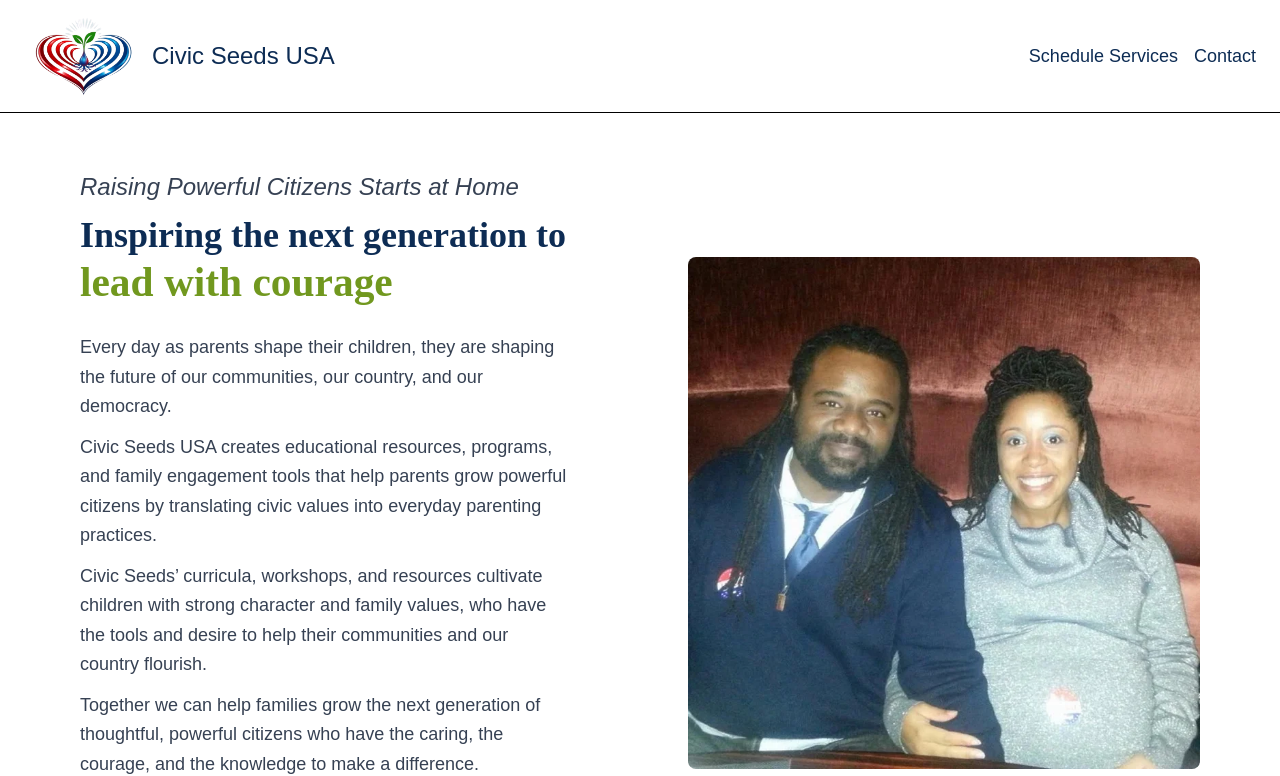
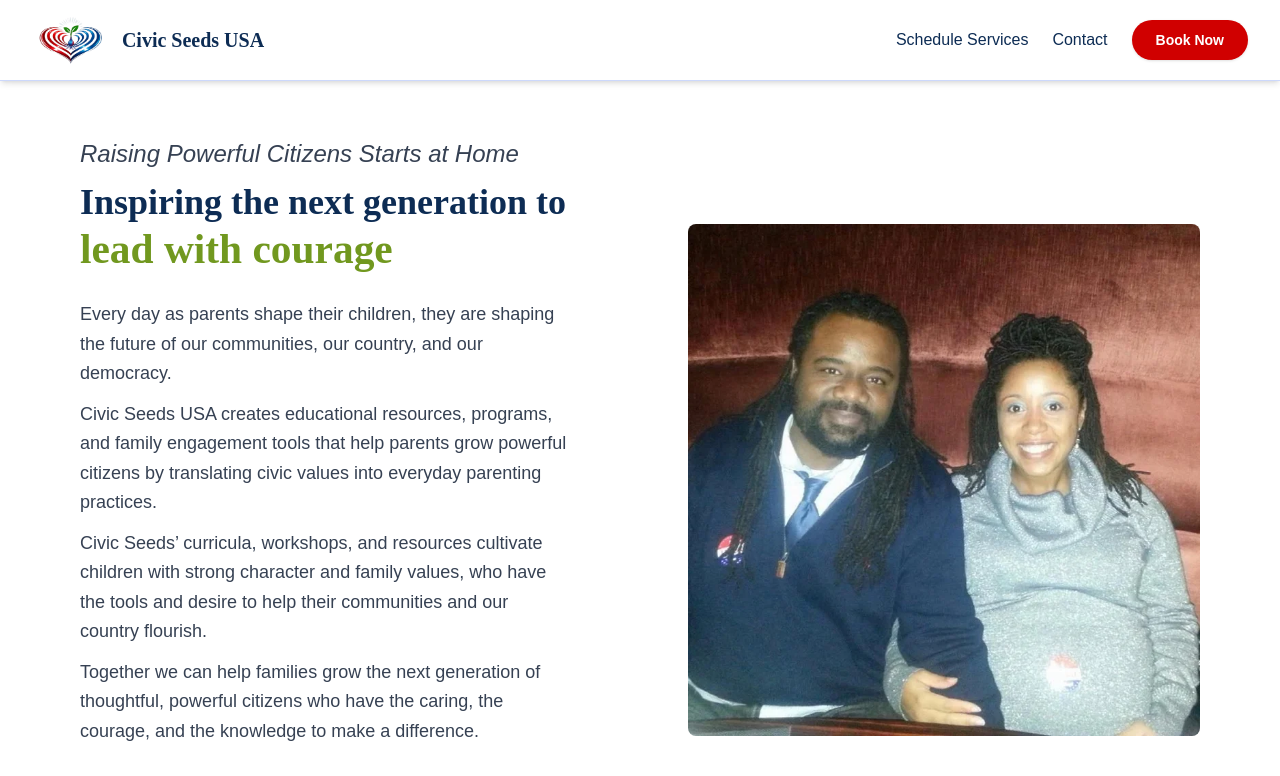
Before and after one commit to bdubbs11/Civic-Seeds-USA, a React (Vite) app: page / in a window 1280 px wide. Shown: the top 776 px of the page. Built offline with nearby package versions, Linux system fonts and the light colour scheme; no server answers.

Commit message:
Refactor: navbar and work with deitra section.

```diff
--- a/src/components/Layout.jsx
+++ b/src/components/Layout.jsx
@@ -1,34 +1,81 @@
-import React from 'react';
-import { Outlet, Link } from 'react-router-dom';
+import React, { useEffect, useRef, useState } from 'react';
+import { motion } from 'framer-motion';
+import { Link, Outlet, useLocation, useNavigate } from 'react-router-dom';
+
+const MotionNav = motion.nav;
 
 function Layout() {
+  const [navVisible, setNavVisible] = useState(true);
+  const lastScrollY = useRef(0);
+  const navigate = useNavigate();
+  const { pathname } = useLocation();
+
+  useEffect(() => {
+    const onScroll = () => {
+      const y = window.scrollY;
+      const prev = lastScrollY.current;
+      if (y > prev && y > 100) setNavVisible(false);
+      else setNavVisible(true);
+      lastScrollY.current = y;
+    };
+    window.addEventListener('scroll', onScroll, { passive: true });
+    return () => window.removeEventListener('scroll', onScroll);
+  }, []);
+
+  const goHome = () => {
+    if (pathname !== '/') navigate('/');
+    else window.scrollTo({ top: 0, behavior: 'smooth' });
+  };
+
   return (
     <div className="flex min-h-screen flex-col overflow-x-hidden font-nunito text-black">
-      <nav className="my-auto flex w-full flex-row items-center justify-between border-b border-black-200 px-3 py-2 md:p-4 md:px-6">
-        <Link
-          to="/"
+      <MotionNav
+        initial={false}
+        animate={{ y: navVisible ? 0 : -100 }}
+        transition={{ duration: 0.3 }}
+        className="fixed left-0 right-0 top-0 z-50 border-b border-blue/25 bg-white/95 shadow-md backdrop-blur-lg"
+      >
+        <div className="mx-auto flex h-20 w-full max-w-7xl items-center justify-between px-4 sm:px-6 lg:px-8 xl:max-w-[88rem] 2xl:max-w-[100rem] 2xl:px-10">
+          <button
+            type="button"
+            onClick={goHome}
             aria-label="Go to home"
-          className="flex flex-row items-center gap-2 rounded text-xl text-navy hover:text-darkgreen duration-300 ease-in-out focus-visible:outline-none focus-visible:ring-2 focus-visible:ring-violet-500 md:text-2xl"
+            className="group flex items-center gap-2 rounded-lg focus:outline-none focus-visible:ring-2 focus-visible:ring-darkgreen focus-visible:ring-offset-2 md:gap-3"
           >
             <img
               src="/logocropped.PNG"
               alt="Civic Seeds USA Logo"
-            className="h-15 w-25 md:h-20 md:w-30"
+              className="h-10 w-auto transition-transform duration-300 group-hover:scale-105 md:h-12"
             />
-          <span className="hidden md:inline">Civic Seeds USA</span>
-        </Link>
+            <span className="hidden font-cantata text-lg font-bold text-navy transition-colors duration-200 group-hover:text-darkgreen sm:inline md:text-xl">
+              Civic Seeds USA
+            </span>
+          </button>
 
-        <div className="flex flex-row gap-2 text-base text-navy md:gap-4 md:text-lg">
-          <Link className="hover:text-darkgreen duration-300 ease-in-out" to="/schedule-services">
+          <div className="flex shrink-0 items-center gap-2 sm:gap-4 md:gap-6">
+            <Link
+              to="/schedule-services"
+              className="text-sm font-medium text-navy transition-colors duration-200 hover:text-darkgreen md:text-base"
+            >
               Schedule Services
             </Link>
-          <Link className="hover:text-darkgreen duration-300 ease-in-out" to="/contact">
+            <Link
+              to="/contact"
+              className="text-sm font-medium text-navy transition-colors duration-200 hover:text-darkgreen md:text-base"
+            >
               Contact
             </Link>
+            <Link
+              to="/schedule-services"
+              className="rounded-full bg-dred px-4 py-2 text-sm font-semibold text-white shadow-sm transition-all duration-200 hover:bg-darkgreen/80 md:px-6 md:py-2.5"
+            >
+              Book Now
+            </Link>
           </div>
-      </nav>
+        </div>
+      </MotionNav>
 
-      <main className="flex-1">
+      <main className="flex-1 pt-20">
         <Outlet />
       </main>
 
--- a/src/views/Home.jsx
+++ b/src/views/Home.jsx
@@ -106,7 +106,7 @@ function Home() {
 
 // try and see if i can set up database to track interested in preorder
   return (
-    <div className="flex flex-col flex-1 min-h-screen">
+    <div id="home" className="flex min-h-screen flex-1 flex-col">
       {/* Hero section */}
       <div className="w-full">
         <div className="grid grid-cols-1 md:grid-cols-16">
@@ -295,7 +295,7 @@ function Home() {
             </div>
 
             {/* Stacked cards: generous outer gap, ~⅔ text / ~⅓ image on 1 & 3, centered column on 2 */}
-            <div className="mx-auto flex max-w-5xl flex-col gap-8 px-1 py-6 sm:gap-10 sm:px-3 sm:py-8 md:gap-12 md:px-6 md:py-10 lg:max-w-6xl lg:px-8">
+            <div className="mx-auto flex max-w-5xl flex-col gap-8 px-1 py-6 sm:gap-10 sm:px-3 sm:py-8 md:gap-12 md:px-6 md:py-10 lg:max-w-6xl 2xl:max-w-[90rem] lg:px-8">
               {/* Card 1: UNIT — image on the right (~⅓ width), portrait strip on md */}
               <div className="flex min-h-[30vh] flex-col items-stretch overflow-hidden text-left px-0 md:pl-14 rounded-2xl bg-dred shadow-[inset_0_1px_0_0_rgba(255,255,255,0.18)] transition-transform duration-300 hover:-translate-y-1 md:h-[55vh] md:flex-row">
                 <div className="flex min-w-0 flex-1 flex-col justify-center gap-1.5 p-7 lg:p-9">
@@ -419,12 +419,12 @@ function Home() {
           <path d="M1000 100C500 100 500 4 0 4V0h1000v100Z" fill="#3664F2" />
         </svg>
       </div>
-      <div className="w-full bg-blue py-16 px-4 md:px-8 mt-0">
-        <div className="grid grid-cols-1 md:grid-cols-16 w-full md:min-w-screen max-w-6xl mx-auto">
+      <div id="work-with-us" className="scroll-mt-24 mt-0 w-full bg-blue px-4 py-16 md:px-8">
+        <div className="grid grid-cols-1 md:grid-cols-16 w-full max-w-8xl mx-auto">
           <div className="col-start-1 md:col-start-2 col-span-1 md:col-span-14 px-4 md:px-0">
             <div className="flex flex-col gap-10 md:gap-12 lg:gap-14 font-nunito">
               {/* Row 1: text | image */}
-              <div className="flex flex-col md:flex-row md:items-center gap-6 md:gap-8 lg:gap-10">
+              <div className="flex flex-col md:flex-row md:items-stretch gap-6 md:gap-8 lg:gap-10">
                 <div className="flex min-w-0 flex-1 flex-col gap-4 text-center md:text-left">
                   <h2 className="text-3xl md:text-4xl 2xl:text-5xl font-bold leading-snug text-white font-cantata">
                     Work with Deitra
@@ -472,7 +472,8 @@ function Home() {
                     />
                   </div>
                 </div>
-                <div className="flex min-w-0 flex-1 flex-col gap-4 mt-8 md:mt-38 text-center md:text-left order-1 md:order-2">
+                <div className="order-1 flex min-w-0 flex-1 flex-col gap-4 text-center md:order-2 md:min-h-[55vh] md:justify-between md:text-left">
+                  <div className="flex flex-col gap-4 md:flex-1 md:justify-center">
                     <div className="space-y-3">
                       <p className="text-base md:text-lg font-semibold text-white">
                         Examples of Workshop Topics Include:
@@ -487,7 +488,8 @@ function Home() {
                     <p className="text-sm md:text-base leading-relaxed text-white">
                       These sessions provide practical strategies participants can start using immediately.
                     </p>
-                  <div className="mt-8 hidden justify-center md:mt-20 md:flex md:justify-start">
+                  </div>
+                  <div className="mt-8 hidden justify-center md:mt-auto md:flex md:justify-start">
                     <Link
                       to="/schedule-services"
                       className="inline-flex items-center justify-center rounded-full bg-dred text-white px-6 py-2.5 text-sm md:text-base font-medium shadow-sm transition-transform duration-200 hover:bg-dred/80 hover:scale-[1.02]"
@@ -615,7 +617,7 @@ function Home() {
                   />
                   <button
                     type="submit"
-                    className="flex-shrink-0 rounded-full bg-dred text-white px-6 py-2.5 text-sm md:text-base font-medium whitespace-nowrap transition-colors hover:bg-darkgreen/80 focus:outline-none focus:ring-2 focus:ring-darkgreen focus:ring-offset-2"
+                    className="flex-shrink-0 rounded-full bg-dred text-white px-6 py-2.5 text-sm md:text-base font-medium whitespace-nowrap transition-transform duration-200 hover:bg-dred/80 hover:scale-[1.02]"
                   >
                     Interested in pre-order
                   </button>
@@ -638,7 +640,7 @@ function Home() {
           <path d="M1000 100C500 100 500 4 0 4V0h1000v100Z" fill="#3664F2" />
         </svg>
       </div>
-      <div className="w-full py-12 md:py-16 bg-blue">
+      <div id="contact" className="scroll-mt-24 w-full bg-blue py-12 md:py-16">
         <div className="grid grid-cols-1 md:grid-cols-16 w-full max-w-6xl mx-auto px-4 md:px-0 items-center">
           <div className="col-span-1 md:col-span-6 flex justify-center md:justify-start">
             <img
@@ -678,7 +680,7 @@ function Home() {
                 />
                 <button
                   type="submit"
-                  className="flex-shrink-0 rounded-full bg-dred text-white px-6 py-2.5 text-sm md:text-base font-medium whitespace-nowrap transition-colors hover:bg-darkgreen/80 focus:outline-none focus:ring-2 focus:ring-darkgreen focus:ring-offset-2"
+                  className="flex-shrink-0 rounded-full bg-dred text-white px-6 py-2.5 text-sm md:text-base font-medium whitespace-nowrap transition-transform duration-200 hover:bg-dred/80 hover:scale-[1.02]"
                 >
                   Sign up
                 </button>
```
Lines whose indentation alone changed are shown as unchanged.
